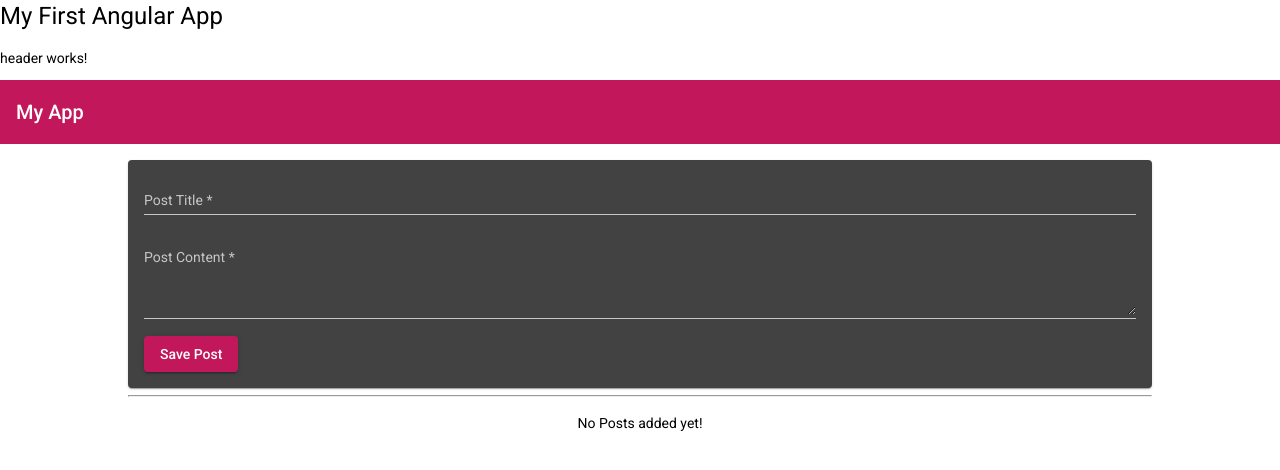
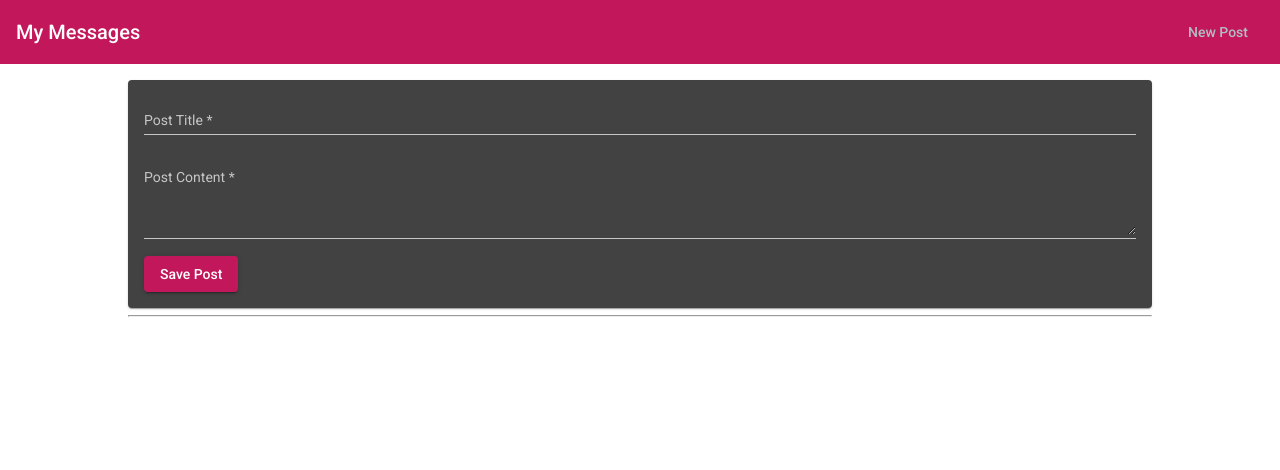
Before and after one commit to ANE-UCD-ILT-MEAN-STACK-TRAINING/social-networking-app-fernando, an Angular app in the folder mean-course/: page /create in a window 1280 px wide. Before the commit this address led to /. Shown: the top 470 px of the page. Built offline with nearby package versions, Linux system fonts and the light colour scheme.

Commit message:
Added spinner

```diff
--- a/mean-course/src/app/app-routing.module.ts
+++ b/mean-course/src/app/app-routing.module.ts
@@ -1,8 +1,14 @@
 import { NgModule } from '@angular/core';
 import { Routes, RouterModule } from '@angular/router';
+import {PostListComponent} from './post/post-list/post-list.component';
+import {PostCreateComponent} from './post/post-create/post-create.component';
 
 
-const routes: Routes = [];
+const routes: Routes = [
+  { path: '', component: PostListComponent },
+  { path: 'create', component: PostCreateComponent },
+  { path: 'edit/:postId', component: PostCreateComponent },
+  ];
 
 @NgModule({
   imports: [RouterModule.forRoot(routes)],
--- a/mean-course/src/app/app.component.html
+++ b/mean-course/src/app/app.component.html
@@ -1,12 +1,11 @@
 <div>
-  <h1>My First Angular App</h1>
   <app-header></app-header>
   <main>
+    <router-outlet></router-outlet>
+    <!-- <app-post-create (postCreated)="onPostAdded($event)"></app-post-create> -->
 
-    <!-- <app-post-create (postCreated)="onPostAdded($event)"></app-post-create> -->
-    <app-post-create></app-post-create>
 
    <!-- <app-post-list [posts] = "storedPosts"></app-post-list> -->
-    <app-post-list></app-post-list>
+
   </main>
 </div>
--- a/mean-course/src/app/app.module.ts
+++ b/mean-course/src/app/app.module.ts
@@ -14,6 +14,7 @@ import { MatExpansionModule} from '@angular/material/expansion';
 import { HttpClientModule} from '@angular/common/http';
 import { HeaderComponent } from './header/header/header.component';
 import { PostListComponent } from './post/post-list/post-list.component';
+import {MatProgressSpinnerModule} from '@angular/material/progress-spinner';
 
 @NgModule({
   declarations: [
@@ -32,7 +33,8 @@ import { PostListComponent } from './post/post-list/post-list.component';
     MatButtonModule,
     MatToolbarModule,
     MatExpansionModule,
-    HttpClientModule
+    HttpClientModule,
+    MatProgressSpinnerModule
   ],
   providers: [],
   bootstrap: [AppComponent]
--- a/mean-course/src/app/header/header/header.component.css
+++ b/mean-course/src/app/header/header/header.component.css
@@ -0,0 +1,14 @@
+a{
+  text-decoration: none;
+  color: white;
+}
+
+ul {
+  list-style: none;
+  margin: 0;
+  padding: 0;
+}
+
+.spacer {
+  flex: 1 1 auto;
+}
--- a/mean-course/src/app/header/header/header.component.html
+++ b/mean-course/src/app/header/header/header.component.html
@@ -1,2 +1,9 @@
-<p>header works!</p>
-<mat-toolbar color="primary">My App</mat-toolbar>
+<mat-toolbar color="primary">
+  <span><a routerLink="">My Messages</a> </span>
+  <span class="spacer"></span>
+  <ul>
+    <li>
+      <a mat-button routerLink="/create" routerLinkActive="mat-accent">New Post</a>
+    </li>
+  </ul>
+</mat-toolbar>
--- a/mean-course/src/app/post/post-create/post-create.component.html
+++ b/mean-course/src/app/post/post-create/post-create.component.html
@@ -1,11 +1,13 @@
 <mat-card>
   <form (submit)="onAddPost(postForm)" #postForm="ngForm">
     <mat-form-field>
-      <input placeholder = "Post Title" matInput type="text" minlength="3" required name="title" #title="ngModel" ngModel>
+     <!-- <input placeholder = "Post Title" matInput type="text" minlength="3" required name="title" #title="ngModel" ngModel> -->
+      <input placeholder = "Post Title" matInput type="text" minlength="3" required name="title" #title="ngModel" [ngModel]="post?.title">
       <mat-error *ngIf="title.invalid">Please enter a Post Title</mat-error>
     </mat-form-field>
     <mat-form-field>
-      <textarea placeholder="Post Content" matInput rows="4" required name="content" #content="ngModel" ngModel></textarea>
+     <!-- <textarea placeholder="Post Content" matInput rows="4" required name="content" #content="ngModel" ngModel></textarea> -->
+      <textarea placeholder="Post Content" matInput rows="4" required name="content" #content="ngModel" [ngModel]="post?.content"></textarea>
       <mat-error *ngIf="content.invalid">Please enter a Post Content</mat-error>
     </mat-form-field>
     <button mat-raised-button color="primary" type="submit">Save Post</button>
--- a/mean-course/src/app/post/post-create/post-create.component.ts
+++ b/mean-course/src/app/post/post-create/post-create.component.ts
@@ -2,6 +2,8 @@ import {Component, OnInit, EventEmitter, Output} from '@angular/core';
 import { Post } from '../post.model';
 import { NgForm} from '@angular/forms';
 import { PostService} from '../post.service';
+import {ActivatedRoute, ParamMap} from '@angular/router';
+
 
 @Component({
   selector: 'app-post-create',
@@ -10,10 +12,16 @@ import { PostService} from '../post.service';
 })
 export class PostCreateComponent implements OnInit {
 
-  constructor(public postsService: PostService) {
+  constructor(public postsService: PostService, public route: ActivatedRoute) {
   }
 
   @Output() postCreated = new EventEmitter<Post>();
+
+  private mode = 'create';
+
+  private postId: string;
+
+  post: Post;
 
 //  enteredValue = '';
 //  newPost = 'No Content';
@@ -22,6 +30,16 @@ export class PostCreateComponent implements OnInit {
   content = '';
 
   ngOnInit(): void {
+    this.route.paramMap.subscribe((paramMap: ParamMap) => {
+      if (paramMap.has('postId')) {
+        this.mode = 'edit';
+        this.postId = paramMap.get('postId');
+        this.post = this.postsService.getPost(this.postId);
+      } else {
+        this.mode = 'create';
+        this.postId = null;
+       }
+    });
   }
 
 
--- a/mean-course/src/app/post/post-list/post-list.component.html
+++ b/mean-course/src/app/post/post-list/post-list.component.html
@@ -1,3 +1,4 @@
+<mat-spinner *ngIf="isLoading"></mat-spinner>
 <mat-accordion multi = "true" *ngIf="posts.length > 0">
   <mat-expansion-panel *ngFor="let post of posts">
     <mat-expansion-panel-header>
@@ -5,7 +6,8 @@
     </mat-expansion-panel-header>
     <p>{{post.content}}</p>
     <mat-action-row>
-      <button mat-raised-button color="accent" >EDIT</button>
+     <!-- <button mat-raised-button color="primary" >EDIT</button> -->
+      <a mat-button color="primary" [routerLink]="['/edit/', post.id]">EDIT</a>
       <button mat-raised-button color="warn" (click)="onDelete(post.id)" >DELETE</button>
     </mat-action-row>
   </mat-expansion-panel>
--- a/mean-course/src/app/post/post-list/post-list.component.ts
+++ b/mean-course/src/app/post/post-list/post-list.component.ts
@@ -14,7 +14,7 @@ export class PostListComponent implements OnInit, OnDestroy {
   }
 
   private postSubscription: Subscription;
-
+  isLoading = false;
   /*  Left here for reference
       posts = [
       {title: 'First Post', content: 'This is the first post content'},
@@ -25,8 +25,10 @@ export class PostListComponent implements OnInit, OnDestroy {
   posts: Post[] = [];
 
   ngOnInit() {
-    this.postService.getPost();
+    this.isLoading = true;     // spinner
+    this.postService.getPosts();
     this.postSubscription = this.postService.getPostUpdateListener().subscribe((postsReceived: Post[]) => {
+      setTimeout(() => {this.isLoading = false}, 4000);
       this.posts = postsReceived;
     });
   }
--- a/mean-course/src/app/post/post.service.ts
+++ b/mean-course/src/app/post/post.service.ts
@@ -13,26 +13,34 @@ export class PostService {
 
   constructor(private http: HttpClient) { }
 
-  // getPost() {
-  //   this.http
-  //     .get<{ message: string; posts: any }>(
-  //       'http://localhost:3000/api/posts')
-  //     .pipe(
-  //       map((postData) => {
-  //       return postData.posts.map((post) => {
-  //         return {
-  //           title: post.title,
-  //           content: post.content,
-  //           id: post._id,
-  //         };
-  //       });
-  //   })
-  // )
-  //     .subscribe(transfromedPosts => {
-  //       this.posts = transfromedPosts;
-  //       this.postsUpdated.next([...this.posts]);
-  //     });
-  // }
+  getPosts() {
+    this.http
+      .get<{ message: string; posts: any }>(
+        'http://localhost:3000/api/posts')
+      .pipe(
+        map((postData) => {
+        return postData.posts.map((post) => {
+          return {
+            title: post.title,
+            content: post.content,
+            id: post._id,
+          };
+        });
+    })
+  )
+      .subscribe({next: (transfromedPosts) => {
+          this.posts = transfromedPosts;
+          this.postsUpdated.next([...this.posts]);
+        }});
+  }
+
+
+
+  getPost(id: string) {
+    return {...this.posts.find(p => {
+        return p.id === id;
+      })};
+  }
 
 
   getPostUpdateListener() {
```
